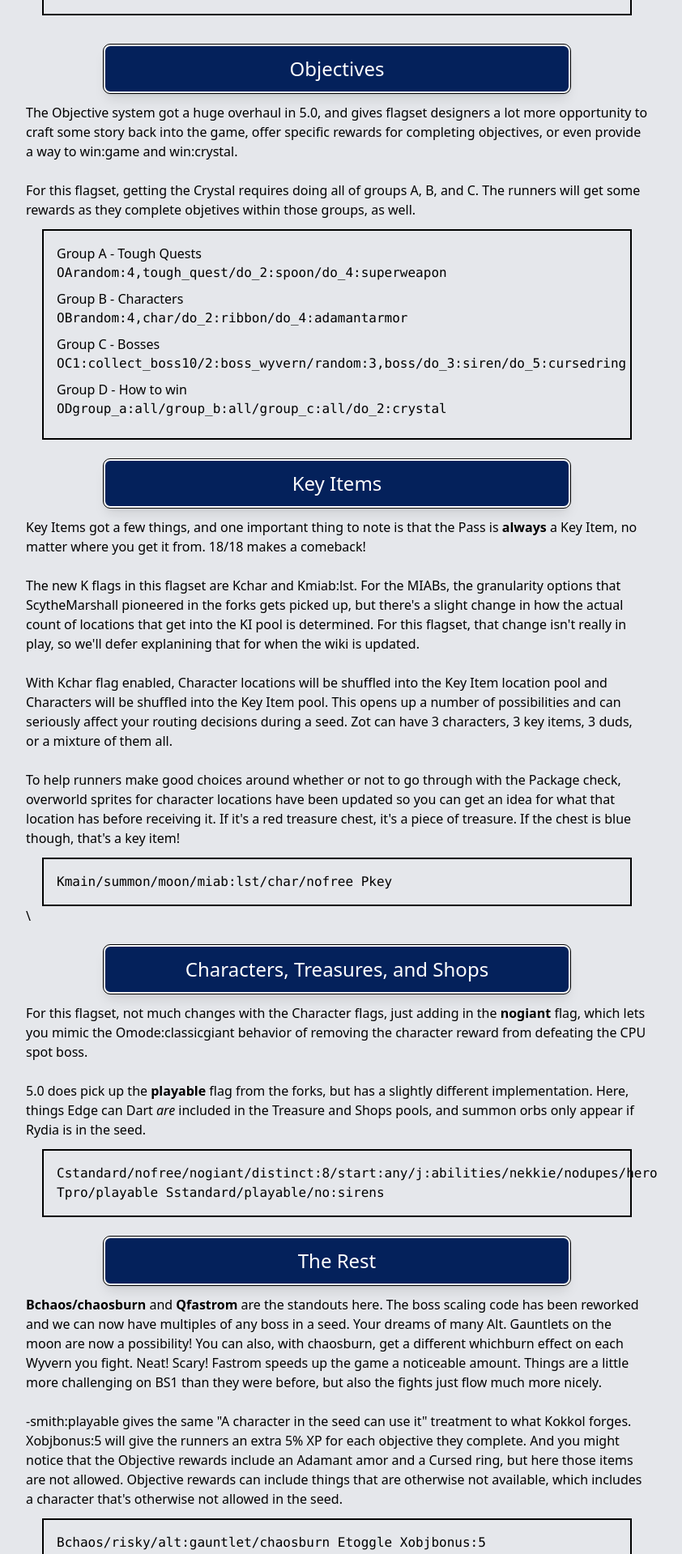
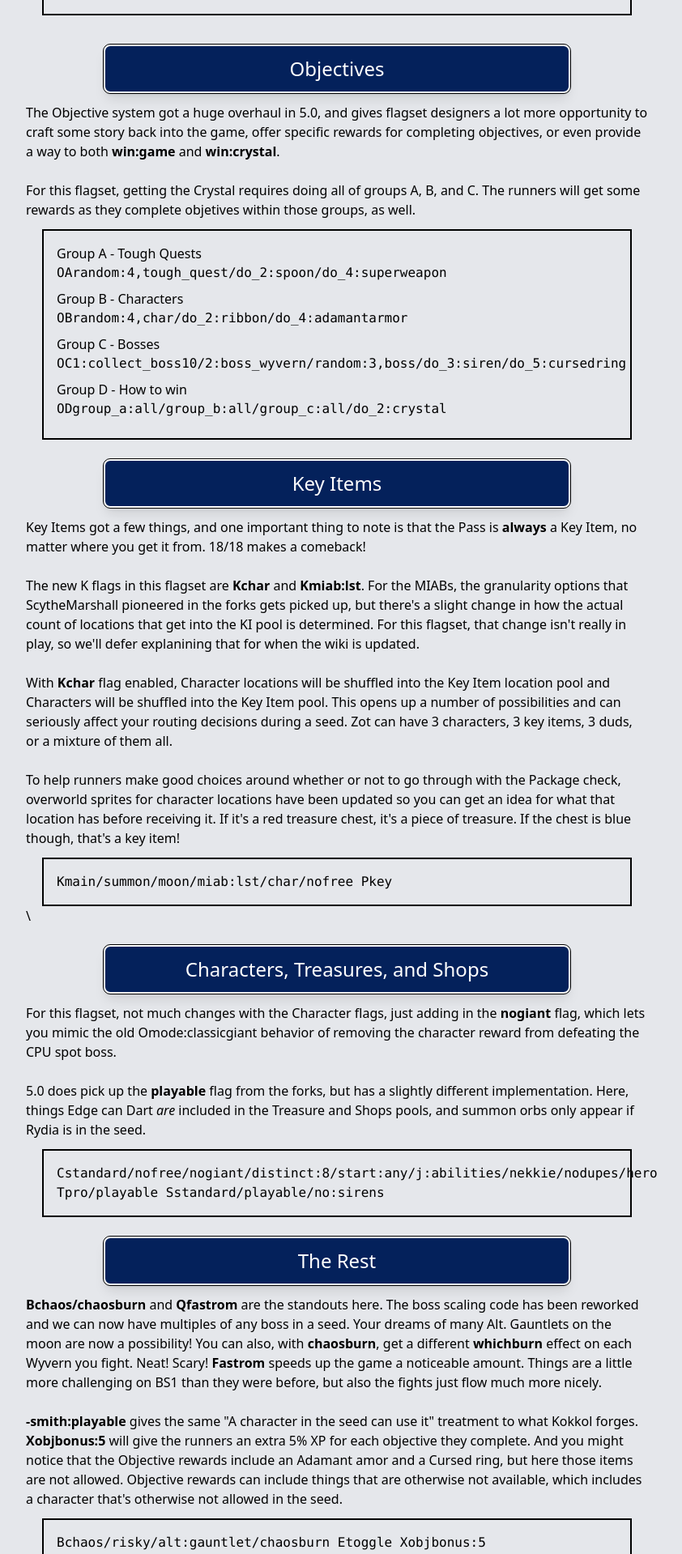
Before and after one commit to Antidale/ffiv_fe_boss_stats, a React (Vite) app: page /Showcase in a window 1280 px wide. Shown: the part 561-2480 px from the top of the page at 81% size, without its empty margins (224-1066 px from the left). Built offline with nearby package versions, Linux system fonts and the light colour scheme; a web font is replaced by a local one.

Commit message:
wrap flags in descriptions with b tags

```diff
--- a/src/ShowcasePage/ShowcasePage.jsx
+++ b/src/ShowcasePage/ShowcasePage.jsx
@@ -21,7 +21,7 @@ const Showcase = () => {
                 Objectives
             </h2>
             <p className='pb-3'>
-                The Objective system got a huge overhaul in 5.0, and gives flagset designers a lot more opportunity to craft some story back into the game, offer specific rewards for completing objectives, or even provide a way to win:game and win:crystal.
+                The Objective system got a huge overhaul in 5.0, and gives flagset designers a lot more opportunity to craft some story back into the game, offer specific rewards for completing objectives, or even provide a way to both <b>win:game</b> and <b>win:crystal</b>.
                 <br />
                 <br />
                 For this flagset, getting the Crystal requires doing all of groups A, B, and C. The runners will get some rewards as they complete objetives within those groups, as well.
@@ -56,10 +56,10 @@ const Showcase = () => {
                 Key Items got a few things, and one important thing to note is that the Pass is <b>always</b> a Key Item, no matter where you get it from. 18/18 makes a comeback!
                 <br />
                 <br />
-                The new K flags in this flagset are Kchar and Kmiab:lst. For the MIABs, the granularity options that ScytheMarshall pioneered in the forks gets picked up, but there's a slight change in how the actual count of locations that get into the KI pool is determined. For this flagset, that change isn't really in play, so we'll defer explanining that for when the wiki is updated.
+                The new K flags in this flagset are <b>Kchar</b> and <b>Kmiab:lst</b>. For the MIABs, the granularity options that ScytheMarshall pioneered in the forks gets picked up, but there's a slight change in how the actual count of locations that get into the KI pool is determined. For this flagset, that change isn't really in play, so we'll defer explanining that for when the wiki is updated.
                 <br />
                 <br />
-                With Kchar flag enabled, Character locations will be shuffled into the Key Item location pool and Characters will be shuffled into the Key Item pool. This opens up a number of possibilities and can seriously affect your routing decisions during a seed. Zot can have 3 characters, 3 key items, 3 duds, or a mixture of them all.
+                With <b>Kchar</b> flag enabled, Character locations will be shuffled into the Key Item location pool and Characters will be shuffled into the Key Item pool. This opens up a number of possibilities and can seriously affect your routing decisions during a seed. Zot can have 3 characters, 3 key items, 3 duds, or a mixture of them all.
                 <br />
                 <br />
                 To help runners make good choices around whether or not to go through with the Package check, overworld sprites for character locations have been updated so you can get an idea for what that location has before receiving it. If it's a red treasure chest, it's a piece of treasure. If the chest is blue though, that's a key item!
@@ -74,7 +74,7 @@ const Showcase = () => {
                 Characters, Treasures, and Shops
             </h2>
             <p className="pb-3">
-                For this flagset, not much changes with the Character flags, just adding in the <b>nogiant</b> flag, which lets you mimic the Omode:classicgiant behavior of removing the character reward from defeating the CPU spot boss.
+                For this flagset, not much changes with the Character flags, just adding in the <b>nogiant</b> flag, which lets you mimic the old Omode:classicgiant behavior of removing the character reward from defeating the CPU spot boss.
                 <br />
                 <br />
                 5.0 does pick up the <b>playable</b> flag from the forks, but has a slightly different implementation. Here, things Edge can Dart <i>are</i> included in the Treasure and Shops pools, and summon orbs only appear if Rydia is in the seed.
@@ -90,10 +90,10 @@ const Showcase = () => {
                 The Rest
             </h2>
             <p className="pb-3">
-                <b>Bchaos/chaosburn</b> and <b>Qfastrom</b> are the standouts here. The boss scaling code has been reworked and we can now have multiples of any boss in a seed. Your dreams of many Alt. Gauntlets on the moon are now a possibility! You can also, with chaosburn, get a different whichburn effect on each Wyvern you fight. Neat! Scary! Fastrom speeds up the game a noticeable amount. Things are a little more challenging on BS1 than they were before, but also the fights just flow much more nicely.
+                <b>Bchaos/chaosburn</b> and <b>Qfastrom</b> are the standouts here. The boss scaling code has been reworked and we can now have multiples of any boss in a seed. Your dreams of many Alt. Gauntlets on the moon are now a possibility! You can also, with <b>chaosburn</b>, get a different <b>whichburn</b> effect on each Wyvern you fight. Neat! Scary! <b>Fastrom</b> speeds up the game a noticeable amount. Things are a little more challenging on BS1 than they were before, but also the fights just flow much more nicely.
                 <br />
                 <br />
-                -smith:playable gives the same "A character in the seed can use it" treatment to what Kokkol forges. Xobjbonus:5 will give the runners an extra 5% XP for each objective they complete. And you might notice that the Objective rewards include an Adamant amor and a Cursed ring, but here those items are not allowed. Objective rewards can include things that are otherwise not available, which includes a character that's otherwise not allowed in the seed.
+                <b>-smith:playable</b> gives the same "A character in the seed can use it" treatment to what Kokkol forges. <b>Xobjbonus:5</b> will give the runners an extra 5% XP for each objective they complete. And you might notice that the Objective rewards include an Adamant amor and a Cursed ring, but here those items are not allowed. Objective rewards can include things that are otherwise not available, which includes a character that's otherwise not allowed in the seed.
 
             </p>
             <p className='border-black border-2 p-2 mx-5 flex-auto'>
```
